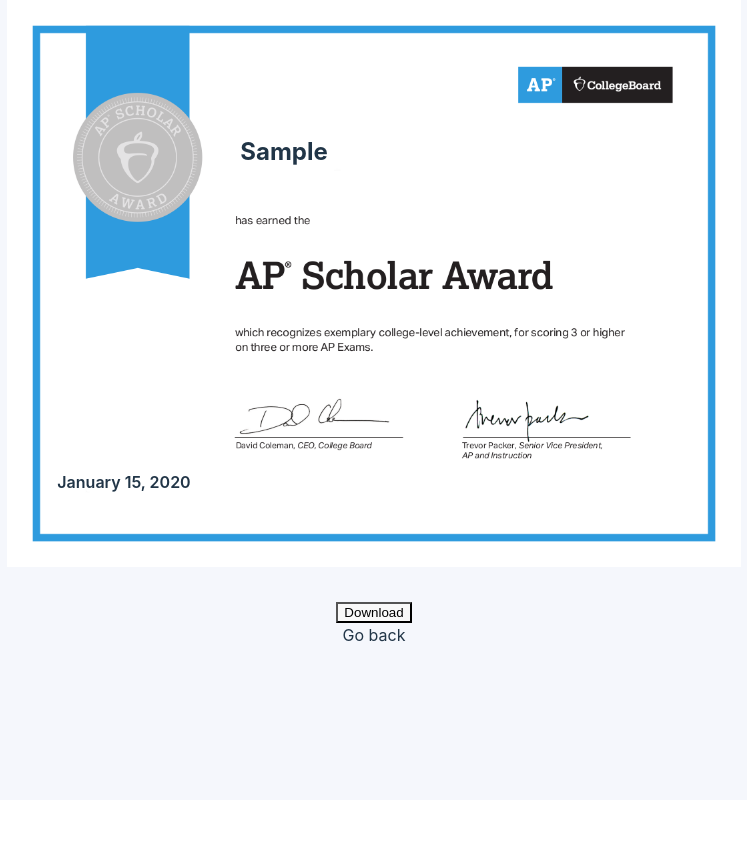
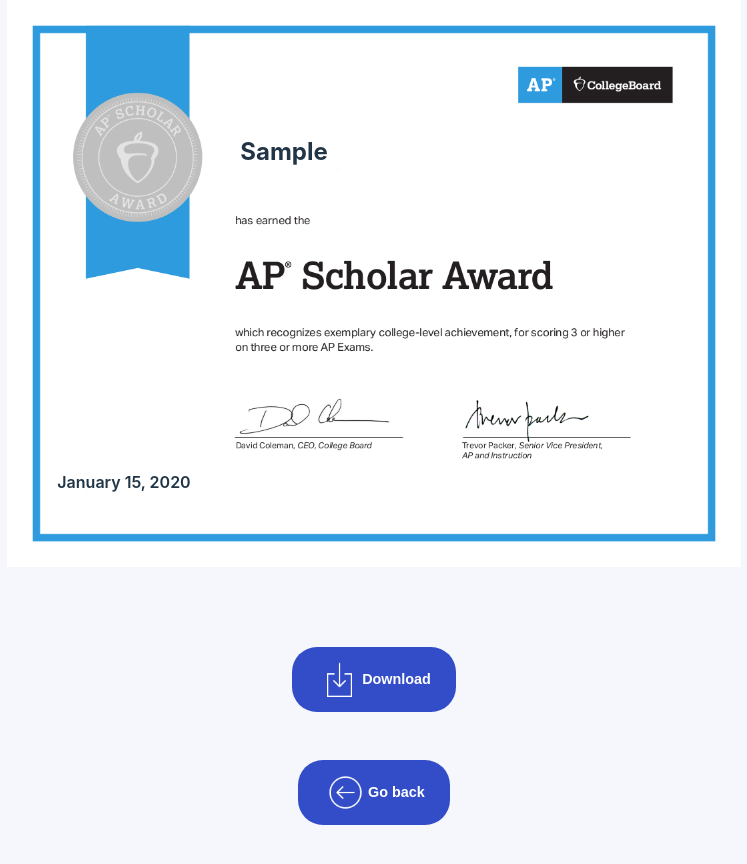
Before and after one commit to EdwardX29/ap-award-clone, a React (Vite) app: page / in a window 1280 px wide. Both pictures are taken after typing "Sample", "2020-01-15" into the empty fields and a click on the input "Next". Shown: the top 864 px of the page, without its empty margins (266-1013 px from the left). Before the commit the page ends 800 px from the top, so only its background shows below. Built offline with nearby package versions, Linux system fonts and the light colour scheme.

Commit message:
download/back btn css

```diff
--- a/src/components/Award.css
+++ b/src/components/Award.css
@@ -29,7 +29,18 @@
     font-size:1.5em;
     width:300px;
     height:100px;
+    cursor: move; /* fallback if grab cursor is unsupported */
+    cursor: grab;
+    cursor: -moz-grab;
+    cursor: -webkit-grab;
 }
+
+.name:active {
+    cursor: grabbing;
+    cursor: -moz-grabbing;
+    cursor: -webkit-grabbing;
+}
+
 
 .date {
     width:300px;
@@ -43,4 +54,41 @@
     font-size:1em;
 }
 
+
+.btn {
+    display:flex;
+    place-items:center;
+    margin: 15px auto;
+    border:none;
+    background-color:#324dc7;
+    padding: 15px 25px;
+    border-radius:25px;
+    color:white;
+    margin-top: 3rem;
+    font-size: 0.9em;
+    font-weight:600;
+    transition: background-color 0.1s ease-in 0s;
+
+}
+
+.btn:hover {
+    background-color:#192764;
+}
+
+.btn:focus {
+    background:none;
+    border-color:white!important;
+    border: solid 1px;
+    background-color:#324dc7;
+    box-shadow: 0 0 0 2px #324dc7;
+}
+
+.btn img {
+    width: 35px;
+    height:35px;
+    margin:0 5px;
+    filter : invert(100%) sepia(100%) saturate(0%) hue-rotate(165deg) brightness(105%) contrast(102%);
+}
+
+
 /*  1100 850 */
--- a/src/components/Award.tsx
+++ b/src/components/Award.tsx
@@ -3,19 +3,16 @@
 import Normal from '../assets/AwardsNormal.png'
 import Distinction from '../assets/AwardsDistinction.png'
 import Honor from '../assets/AwardsHonor.jpeg'
+import BackArrow from '../assets/back-arrow.png'
+import Download from '../assets/download.png'
+
 import { motion } from "framer-motion"
 
 
 import './Award.css'
 
 export default function Award(props:any) {
-    // console.log(props)
     const setSubmitted = props.setSubmitted
-
-    // setInterval(()=>{
-    //     setSubmitted(false)
-
-    // }, 500)
 
     const name = props.name
     const date = props.date
@@ -73,8 +70,12 @@
             <p onClick={() => console.log("clicked")}className="date">{formatDate(date)}</p>
             <img className="awardImage" src={image} />
         </div>
-        <button>Download</button>
-        <div onClick={()=> revertSubmission()}>Go back</div>
+        <button className="btn" id="downloadBtn">
+            <img src={Download} / >Download
+        </button>
+        <button className="btn" id="backBtn" onClick={()=> revertSubmission()}>
+            <img src={BackArrow} />Go back
+        </button>
         </>
 
         )
```
Also changed, not shown: src/assets/back-arrow.png (added), src/assets/download.png (added), src/components/InfoForm.css (line endings or trailing spaces).
